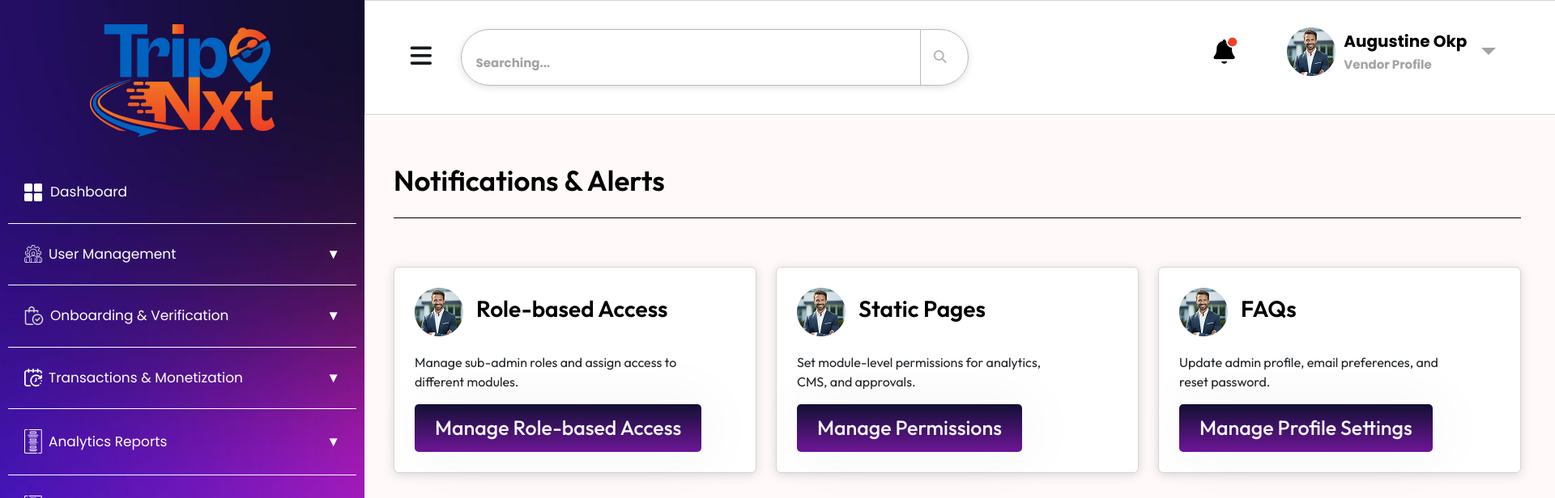
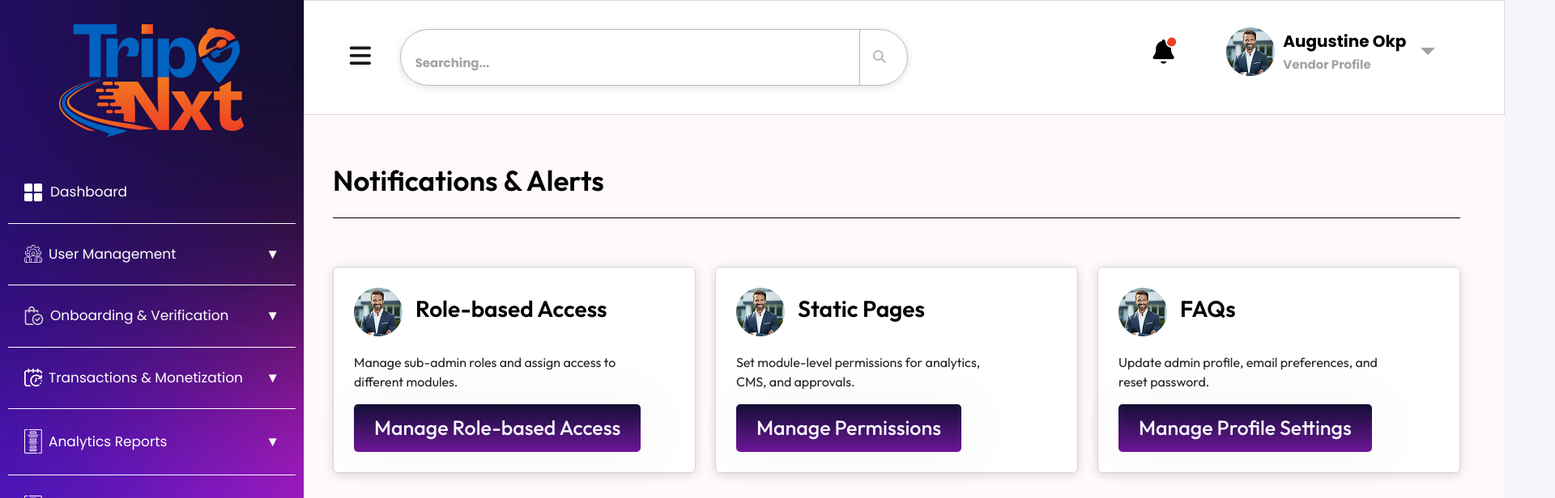
Before and after one commit to JamesWDG/trip_next, a Next.js app: page /dashboard/setting-dashboard in a window 1280 px wide. Shown: the top 616 px of the page at 81% size, 1920 px wide, since content can reach past the window. Built offline with nearby package versions, Linux system fonts and the light colour scheme.

Commit message:
side bar width increase

```diff
--- a/src/app/globals.css
+++ b/src/app/globals.css
@@ -48,7 +48,7 @@ body {
   background-position: center;
   background-size: cover;
   background-repeat: no-repeat;
-  width: 450px;
+  width: 375px;
   padding: 30px 10px 0 10px;
   flex-shrink: 0;
   height: auto;
```
